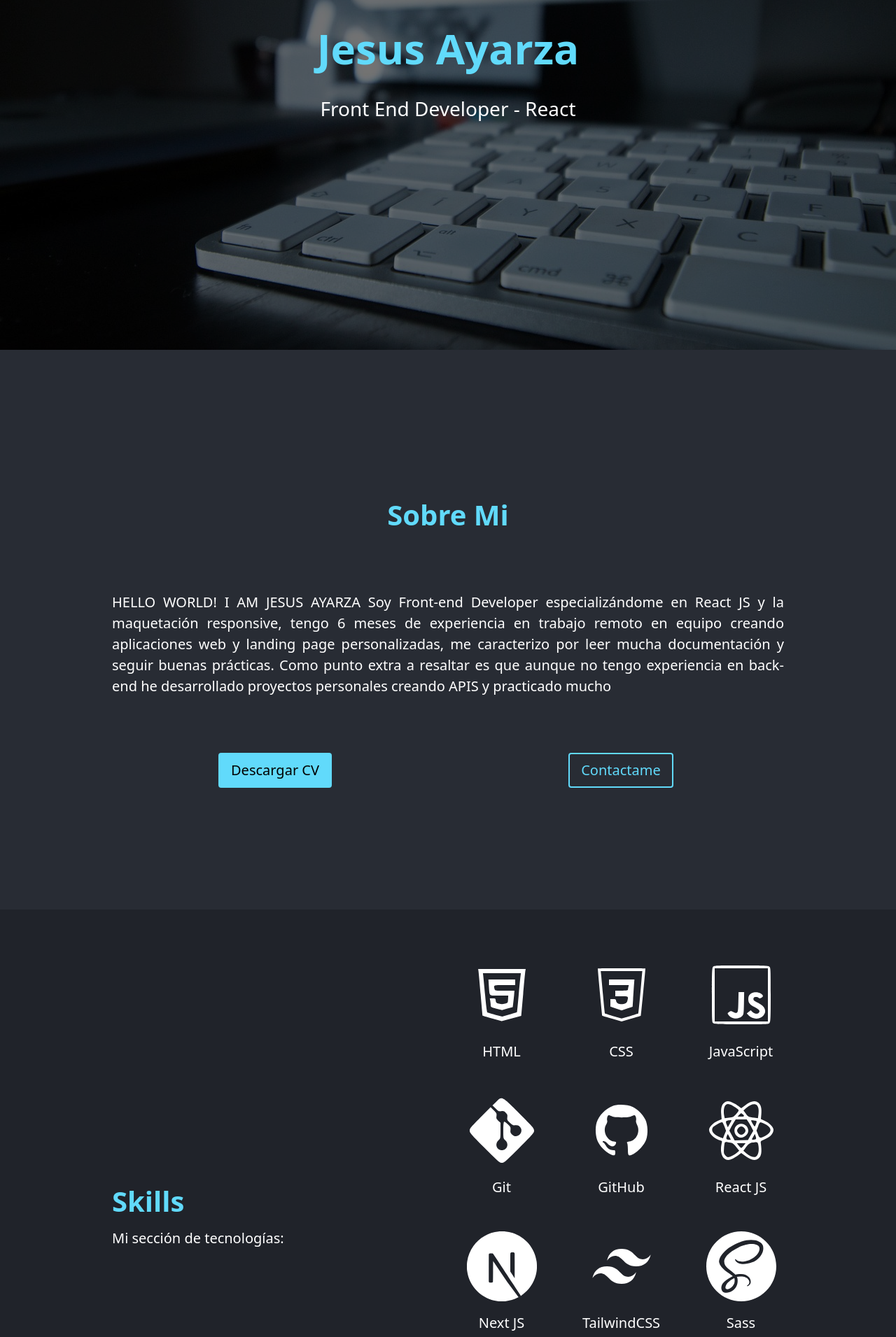
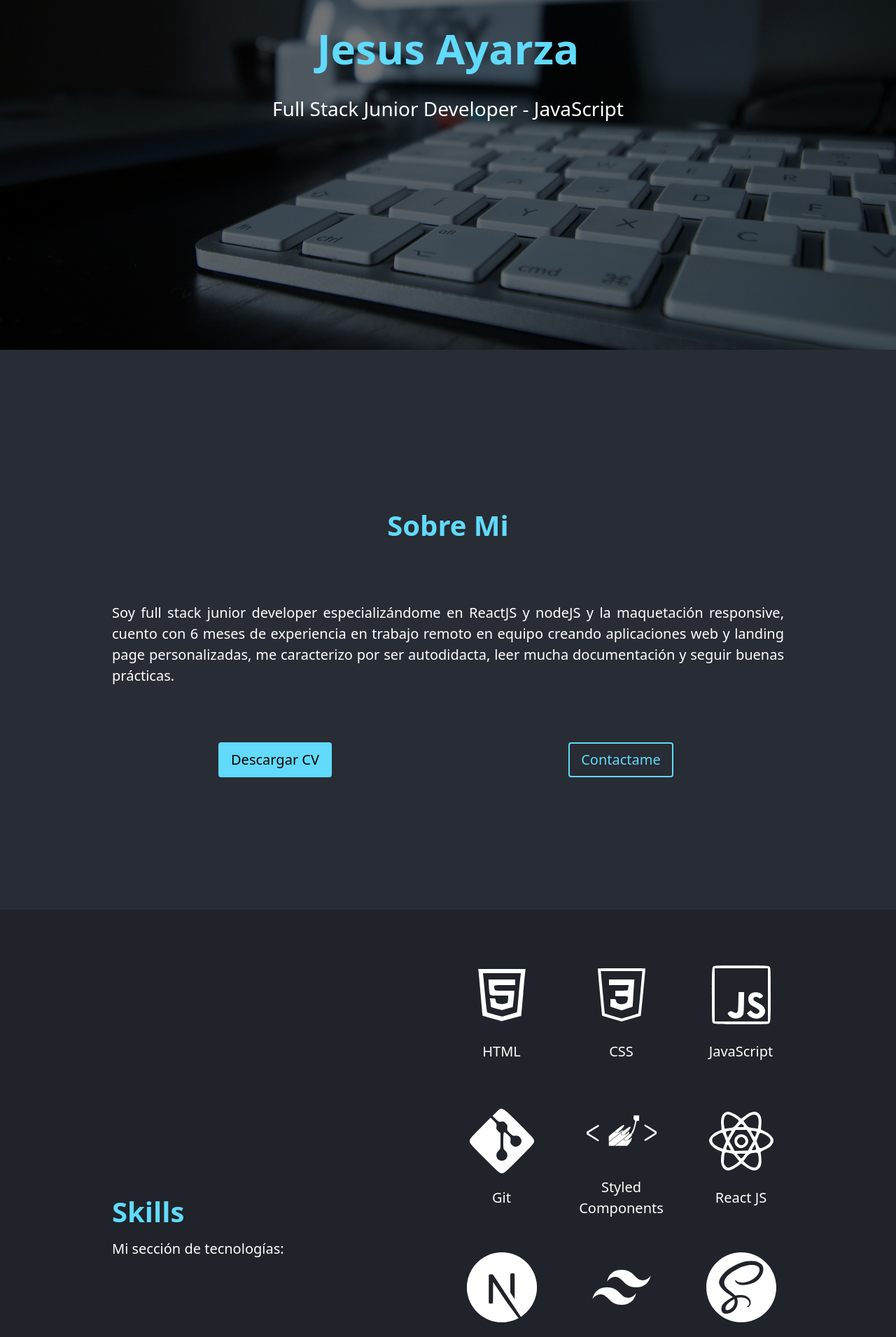
Before and after one commit to jesus1811/JESUDEV, a Next.js app: page / in a window 1280 px wide. Shown: the part 300-2211 px from the top of the page at 70% size. Built offline with nearby package versions, Linux system fonts and the light colour scheme.

Commit message:
udpate fullstack :)

```diff
--- a/components/common/image-card/imageCard.module.scss
+++ b/components/common/image-card/imageCard.module.scss
@@ -13,4 +13,5 @@
   color: white;
   font-size: 20px;
   font-weight: 300;
+  text-align: center;
 }
--- a/components/modules/about/About.tsx
+++ b/components/modules/about/About.tsx
@@ -9,10 +9,9 @@ export const About = () => {
         <div className={styles.container}>
           <LabelMain>Sobre Mi</LabelMain>
           <p data-aos="fade-up" className={styles.description}>
-            HELLO WORLD! I AM JESUS AYARZA Soy Front-end Developer especializándome en React JS y la maquetación
-            responsive, tengo 6 meses de experiencia en trabajo remoto en equipo creando aplicaciones web y landing page
-            personalizadas, me caracterizo por leer mucha documentación y seguir buenas prácticas. Como punto extra a
-            resaltar es que aunque no tengo experiencia en back-end he desarrollado proyectos personales creando APIS y practicado mucho
+            Soy full stack junior developer especializándome en ReactJS y nodeJS y la maquetación responsive, cuento con
+            6 meses de experiencia en trabajo remoto en equipo creando aplicaciones web y landing page personalizadas,
+            me caracterizo por ser autodidacta, leer mucha documentación y seguir buenas prácticas.
           </p>
           <div data-aos="fade-up" className={styles.containerButton}>
             <LinkPrimary href="https://jesus1811.github.io/cv/JesusAyarzaCV.pdf">Descargar CV</LinkPrimary>
--- a/components/modules/hero/Hero.tsx
+++ b/components/modules/hero/Hero.tsx
@@ -14,7 +14,7 @@ export const Hero = () => {
           Jesus Ayarza
         </h1>
         <p className={styles.rol} data-aos="fade-up">
-          Front End Developer - React
+          Full Stack Junior Developer - JavaScript
         </p>
       </div>
     </section>
--- a/components/modules/project/Project.tsx
+++ b/components/modules/project/Project.tsx
@@ -46,7 +46,7 @@ export const Project = () => {
             icon="/promedio-notas.png"
             href="https://promedio-notas.vercel.app"
             description="Problemas con tu tarea academica? aca en JESUDEV contamos con un sistema ideal"
-            tegnologia="NEXT-NODE-MYSQL-EXPRESS"
+            tegnologia="NEXT-NODE-MYSQL-EXPRESS-SASS"
           >
             Sistema de Promedios
           </ProjectCard>
@@ -68,6 +68,14 @@ export const Project = () => {
           >
             Side-Bar
           </ProjectCard>
+          <ProjectCard
+            icon="/ossi.png"
+            href="https://osii-freelance.netlify.app/"
+            description="desarrollado para la empresa ossi, empresa del rubro de metalmecanica"
+            tegnologia="HTML-CSS-JAVASCRIPT"
+          >
+            landing Page Ossi
+          </ProjectCard>
         </div>
       </div>
     </ContainerPrimary>
--- a/components/modules/skill/Skill.tsx
+++ b/components/modules/skill/Skill.tsx
@@ -14,7 +14,7 @@ export const Skill = () => {
           <ImageCard icono="/css.svg" nombre="CSS" />
           <ImageCard icono="/javascript.svg" nombre="JavaScript" />
           <ImageCard icono="/git.svg" nombre="Git" />
-          <ImageCard icono="/github.svg" nombre="GitHub" />
+          <ImageCard icono="/styled-component.svg" nombre="Styled Components" />
           <ImageCard icono="/react.svg" nombre="React JS" />
           <ImageCard icono="/next-js.svg" nombre="Next JS" />
           <ImageCard icono="/tailwind.svg" nombre="TailwindCSS" />
```
Also changed, not shown: public/ossi.png (added), public/styled-component.svg (added).
